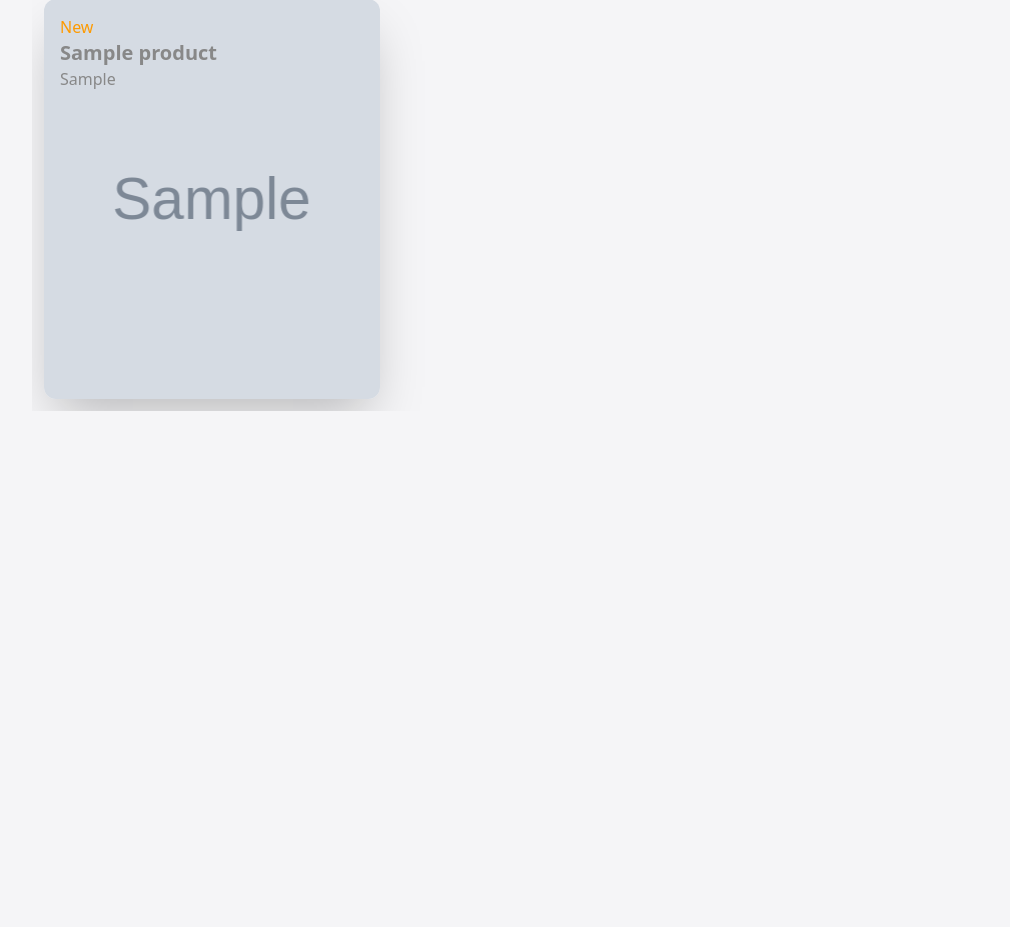
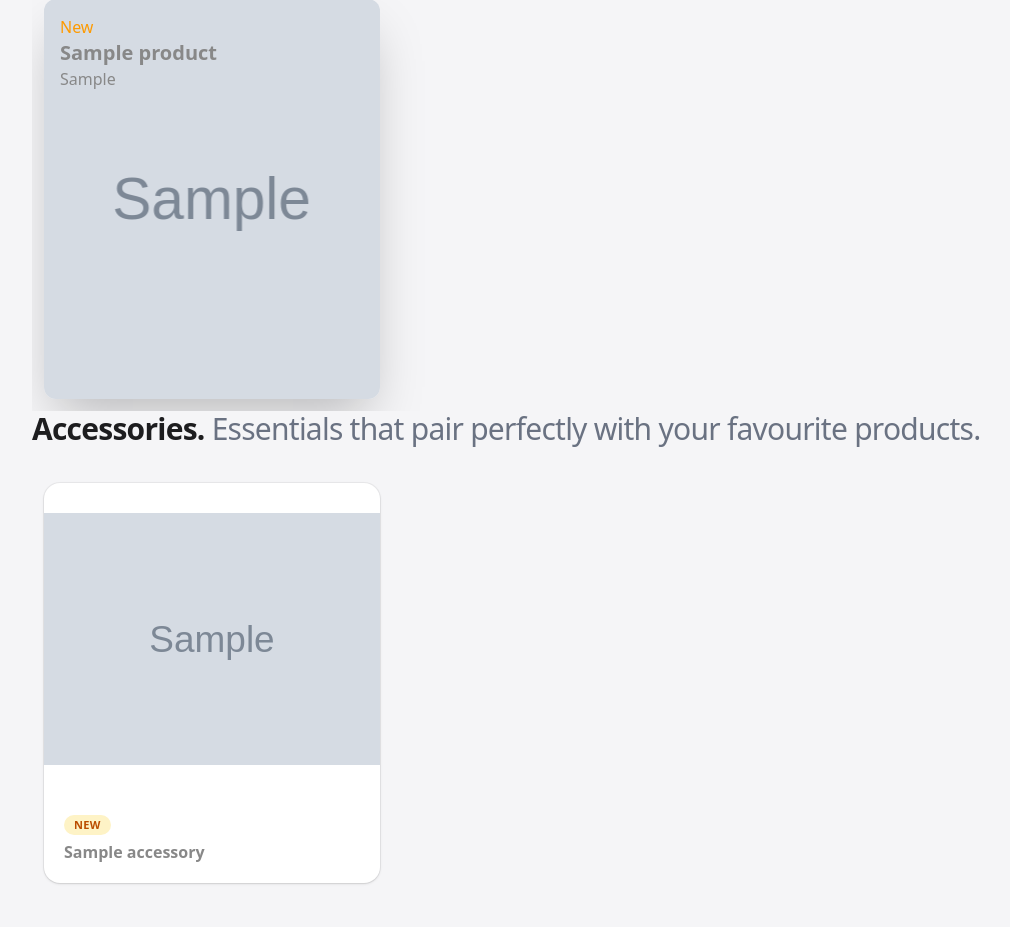
Before and after one commit to vachan-maker/medowa_int, a Laravel app: page / in a window 1280 px wide. Shown: the part 471-1398 px from the top of the page, without its empty margins (32-1042 px from the left). Before the commit the page ends 882 px from the top, so only its background shows below. Run offline with Laravel 12, Linux system fonts and the light colour scheme; tables that the repository leaves empty hold one stand-in row (values such as "Sample post"); grey boxes marked "Sample" are stand-in pictures; style sheets or scripts are compiled from the project's sources.

Commit message:
Added accessories

```diff
--- a/resources/views/components/accessories.blade.php
+++ b/resources/views/components/accessories.blade.php
@@ -1,3 +1,31 @@
 <div>
-    <!-- The biggest battle is the war against ignorance. - Mustafa Kemal Atatürk -->
+    <h2 class="text-2xl font-semibold tracking-tight text-[#1d1d1f] sm:text-3xl">
+        Accessories. <span class="font-normal text-gray-500">Essentials that pair perfectly with your favourite products.</span>
+    </h2>
+
+    <div class="mt-6 flex snap-x gap-5 overflow-x-auto p-3 [scrollbar-width:none] [&::-webkit-scrollbar]:hidden">
+        @foreach ($accessories as $accessory)
+            <article
+                class="group flex h-100 w-full max-w-84 shrink-0 snap-start flex-col overflow-hidden rounded-2xl bg-white shadow-sm ring-1 ring-black/5 transition duration-300 ease-out hover:-translate-y-0.5 hover:shadow-xl"
+            >
+                <div class="min-h-0 flex-1 overflow-hidden">
+                    <img
+                        src="{{ Storage::disk('public')->url($accessory->image_url) }}"
+                        alt="{{ $accessory->name }}"
+                        loading="lazy"
+                        class="h-full w-full object-contain"
+                    >
+                </div>
+
+                <div class="flex flex-col gap-1.5 p-5">
+                    <span class="inline-flex w-fit rounded-full bg-amber-100 px-2.5 py-0.5 text-[11px] font-semibold uppercase tracking-wide text-amber-700">
+                        New
+                    </span>
+                    <h3 class="line-clamp-2 text-base font-semibold leading-snug" style="color: {{ $accessory->string_color }}">
+                        {{ $accessory->name }}
+                    </h3>
+                </div>
+            </article>
+        @endforeach
+    </div>
 </div>
--- a/resources/views/index.blade.php
+++ b/resources/views/index.blade.php
@@ -14,5 +14,6 @@
         <x-categories :categories="$categories" />
     </div>
     <x-latest :latest-products="$latestProducts" />
+    <x-accessories :accessories="$accessories"/>
 </body>
 </html>
--- a/routes/web.php
+++ b/routes/web.php
@@ -1,5 +1,6 @@
 <?php
 
+use App\Models\Accessory;
 use App\Models\Categories;
 use App\Models\Products;
 use Illuminate\Support\Facades\Route;
@@ -10,6 +11,7 @@ Route::get('/', function () {
         ->where('is_featured', true)
         ->latest()
         ->get();
+    $accessories = Accessory::where('is_featured',true)->get();
 
-    return view('index', compact('categories', 'latestProducts'));
+    return view('index', compact('categories', 'latestProducts','accessories'));
 });
```
Also changed, not shown: app/View/Components/Accessories.php (deleted, +0 -26 lines).
